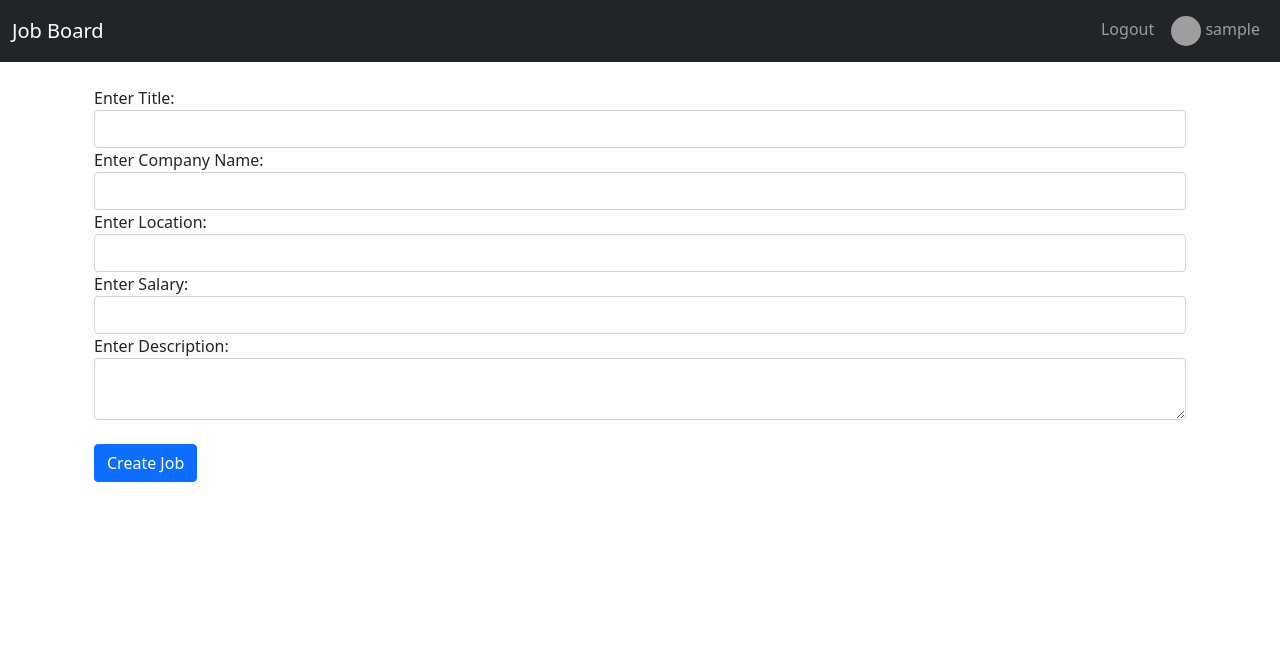
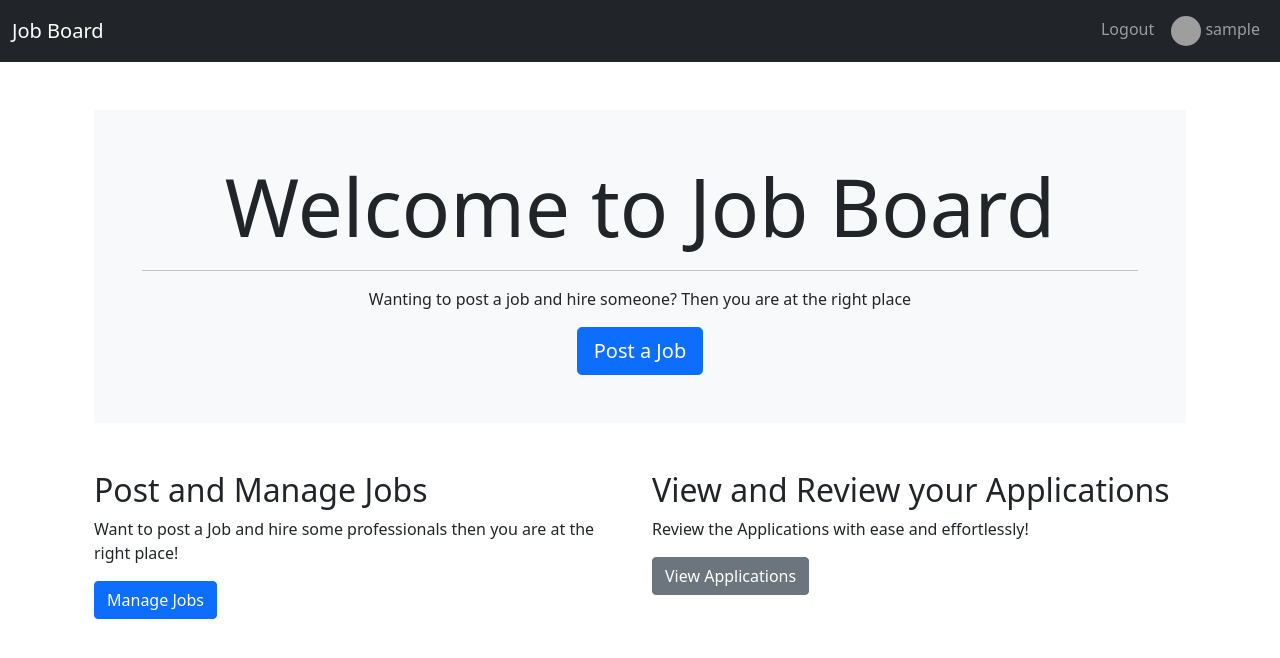
Before and after one commit to SuryaTeja047/Job-Board-Application, a React (Vite) app in the folder frontend/: page /dashboard in a window 1280 px wide. Shown: the top 658 px of the page. Built offline with nearby package versions, Linux system fonts and the light colour scheme; sample sign-in values are in the browser's storage; grey boxes are pictures that could not be loaded.

Commit message:
Added various Dashboard for a JobSeeker and Employer!

```diff
--- a/frontend/src/Components/Home/Dashboard.jsx
+++ b/frontend/src/Components/Home/Dashboard.jsx
@@ -1,14 +1,14 @@
 import React from 'react';
-import Jobs from '../Jobs/Jobs';
-import CreateJobs from '../Jobs/CreateJob';
+import JobSeeker from './JobSeeker'
+import Employer from './Employer'
 
 const Dashboard = ({ userRole }) => {
   return (
     <div>
       {userRole === 'job seeker' ? (
-        <Jobs />
+        <JobSeeker />
       ) : (
-        <CreateJobs />
+        <Employer />
       )}
     </div>
   );
--- /dev/null
+++ b/frontend/src/Components/Home/Employer.jsx
@@ -0,0 +1,39 @@
+import { Link } from "react-router-dom";
+
+const Employer = () => {
+  return (
+    <div className="container mt-5">
+      <div className="jumbotron text-center bg-light p-5 ">
+        <h1 className="display-1">Welcome to Job Board</h1>
+        <hr className="my-3"></hr>
+        <p>
+          Wanting to post a job and hire someone? Then you are at the right
+          place
+        </p>
+        <Link to="/createjobs" className="btn btn-lg btn-primary">
+          Post a Job
+        </Link>
+      </div>
+      <div className="row mt-5">
+        <div className="col-md-6">
+          <h2>Post and Manage Jobs</h2>
+          <p>
+            Want to post a Job and hire some professionals then you are at the
+            right place!
+          </p>
+          <Link to="/userjobs" className="btn btn-primary">
+            Manage Jobs
+          </Link>
+        </div>
+        <div className="col-md-6">
+          <h2>View and Review your Applications</h2>
+          <p>Review the Applications with ease and effortlessly!</p>
+          <Link to="/" className="btn btn-secondary">
+            View Applications
+          </Link>
+        </div>
+      </div>
+    </div>
+  );
+};
+export default Employer;
--- /dev/null
+++ b/frontend/src/Components/Home/JobSeeker.jsx
@@ -0,0 +1,38 @@
+import { Link } from "react-router-dom";
+
+const JobSeeker = () => {
+  return (
+    <div className="container mt-5">
+      <div className="jumbotron text-center bg-light p-5">
+        <h1 className="display-1">Welcome to Job Board</h1>
+        <hr className="my-3" />
+        <p>
+          Looking for your next opportunity? Start your job search here!
+        </p>
+        <Link to="/jobs" className="btn btn-lg btn-primary">
+          Search Jobs
+        </Link>
+      </div>
+      <div className="row mt-5">
+        <div className="col-md-6">
+          <h2>Find Your Dream Job</h2>
+          <p>
+            Browse through thousands of job listings to find your perfect match.
+          </p>
+          <Link to="/jobs" className="btn btn-primary">
+            Search Jobs
+          </Link>
+        </div>
+        <div className="col-md-6">
+          <h2>Manage Your Applications</h2>
+          <p>Keep track of your job applications and stay organized.</p>
+          <Link to="" className="btn btn-secondary">
+            Manage Applications
+          </Link>
+        </div>
+      </div>
+    </div>
+  );
+};
+
+export default JobSeeker;
```
